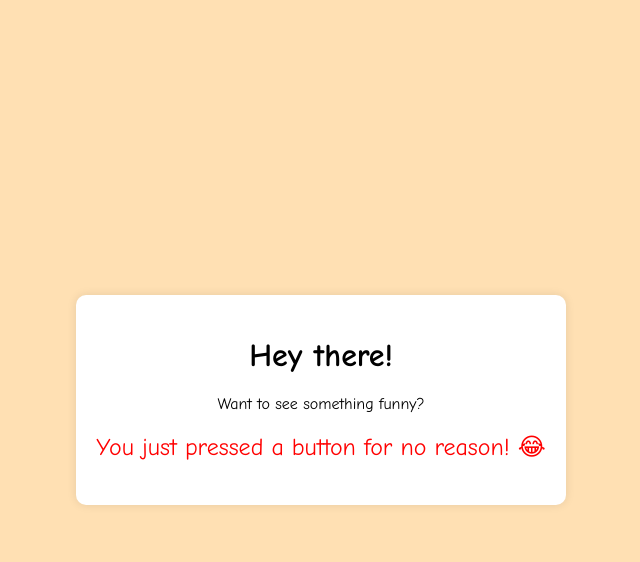
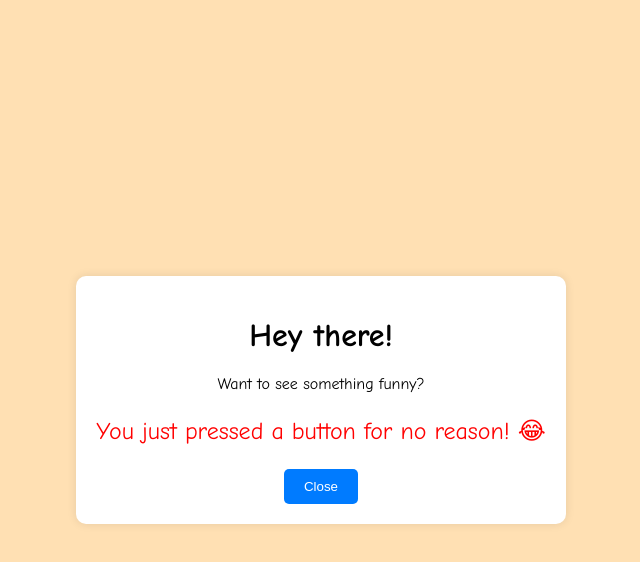
Before and after one commit to ShaddyMuffin/SmallWebsite, a plain HTML site: page index.html in a window 1280 px wide. Both pictures are taken after a click on the button "Click me!". Shown: the whole page, without its empty margins (319-959 px from the left). Drawn offline with Linux system fonts and the light colour scheme.

Commit message:
hide feature

```diff
--- a/button.css
+++ b/button.css
@@ -34,7 +34,7 @@ body:hover {
     margin-top: 20px;
 }
 
-.button {
+.button, .close-button {
     padding: 10px 20px;
     background-color: #007bff;
     color: #fff;
@@ -44,6 +44,6 @@ body:hover {
     transition: background-color 0.3s ease;
 }
 
-.button:hover {
+.button:hover, .close-button:hover {
     background-color: #0056b3;
 }
--- a/index.html
+++ b/index.html
@@ -10,6 +10,11 @@
             document.getElementById('message').style.display = 'block';
             document.getElementById('button').style.display = 'none';
         }
+
+        function hideMessage() {
+            document.getElementById('message').style.display = 'none';
+            document.getElementById('button').style.display = 'block';
+        }
     </script>
 </head>
 <body>
@@ -17,7 +22,10 @@
         <h1>Hey there!</h1>
         <p>Want to see something funny?</p>
         <button id="button" class="button" onclick="showMessage()">Click me!</button>
-        <p id="message" class="hidden-message">You just pressed a button for no reason! 😂</p>
+        <div id="message" class="hidden-message">
+            <p>You just pressed a button for no reason! 😂</p>
+            <button class="close-button" onclick="hideMessage()">Close</button>
+        </div>
     </div>
 </body>
 </html>
```
